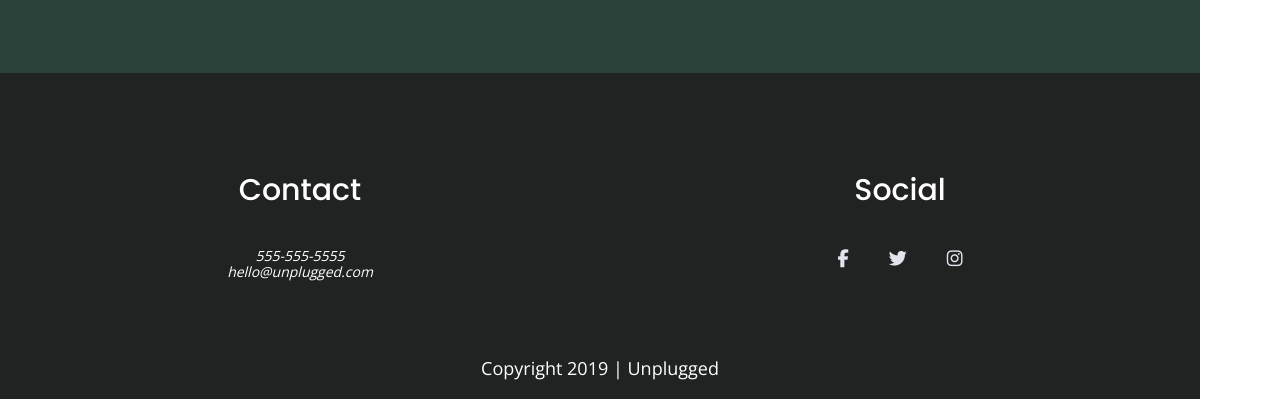
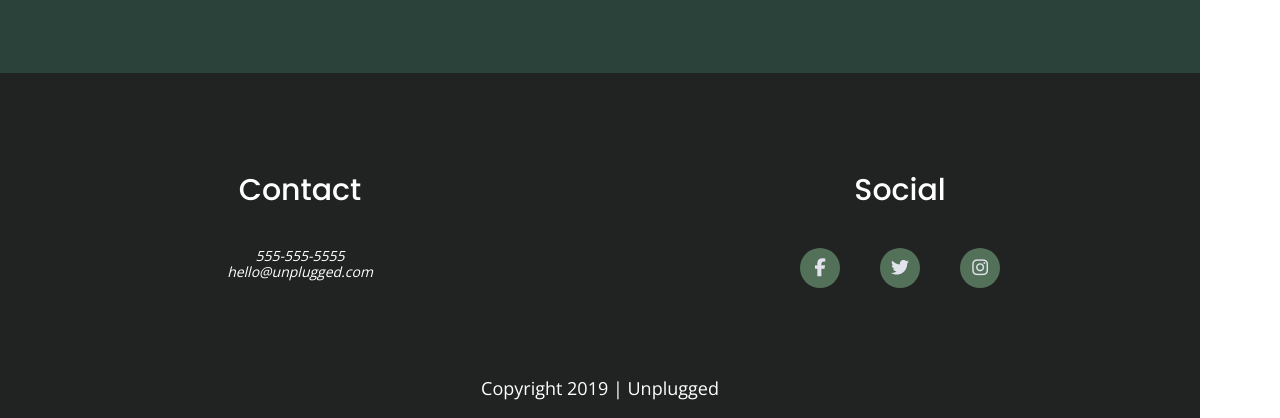
Before and after one commit to ivy-p/unplugged-retreat, a website built with Parcel: page index.html in a window 1280 px wide. Shown: the part 2691-3109 px from the top of the page. Built offline with nearby package versions, Linux system fonts and the light colour scheme.

Commit message:
Adjusted social icons

```diff
--- a/css/main.css
+++ b/css/main.css
@@ -227,6 +227,13 @@ textarea {
     .social-icons i{
       margin: 0 20px;
       font-size: 1.125rem;
+      background: #527158;
+      width: 40px;
+      height: 40px;
+      border-radius: 50%;
+      text-align: center;
+      line-height: 40px;
+      vertical-align: middle;
     }
 
     footer .copyright{
```
